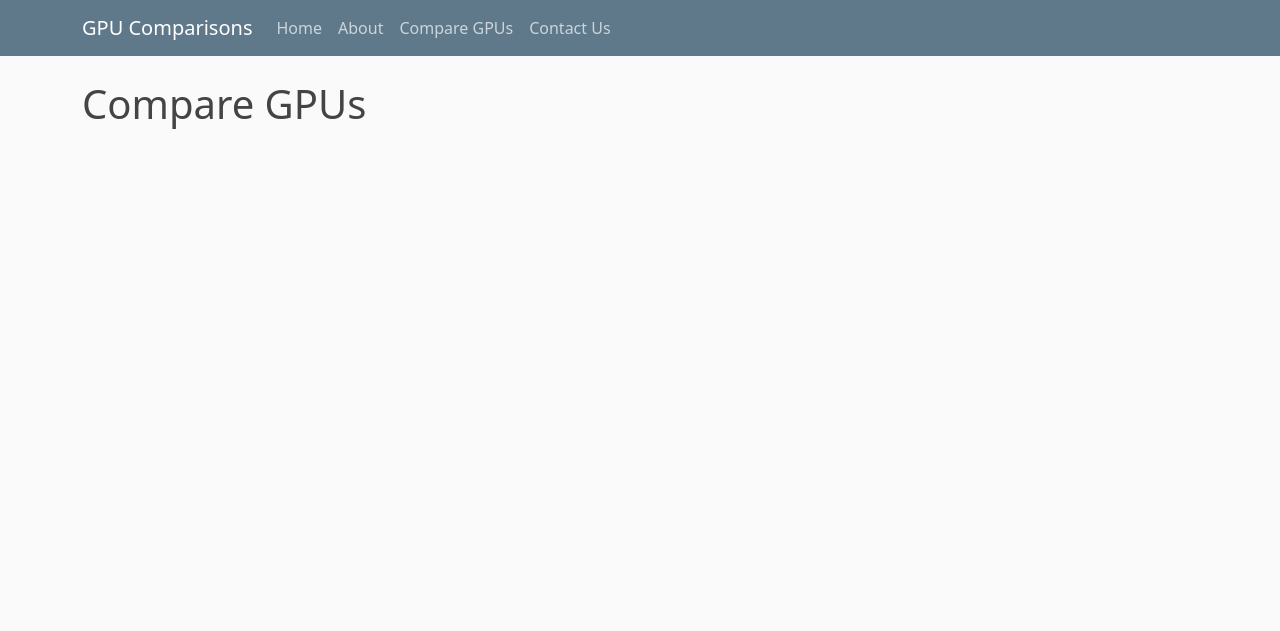
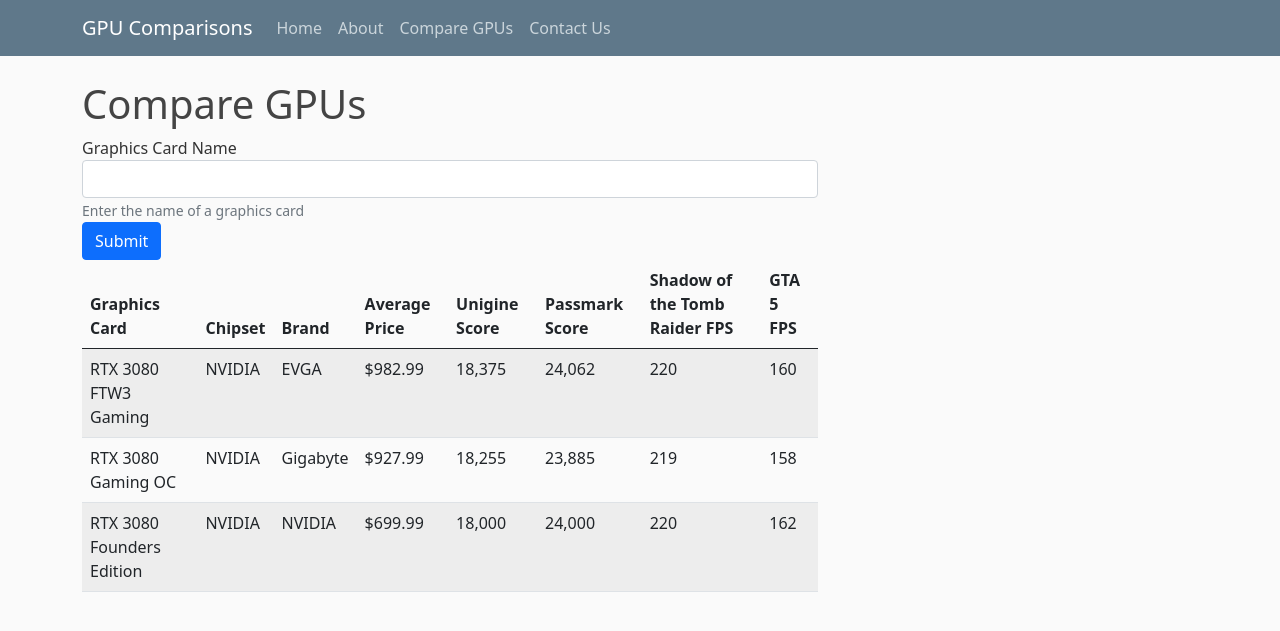
Before and after one commit to hurstdon1/cs340_Project, a Flask app: page /comparisons in a window 1280 px wide. Shown: the top 631 px of the page. Run offline with Flask 2, Linux system fonts and the light colour scheme; some libraries are stand-ins or nearby versions.

Commit message:
second commit

```diff
--- a/gpu.py
+++ b/gpu.py
@@ -4,12 +4,12 @@
 from flask_wtf import FlaskForm
 from wtforms import TextField, BooleanField, TextAreaField, SubmitField
 
-class ContactForm(FlaskForm):
-    name = TextField("Name")
-    email = TextField("Email")
-    subject = TextField("Subject")
-    message = TextAreaField("Message")
-    submit = SubmitField("Send")
+# class ContactForm(FlaskForm):
+#     name = TextField("Name")
+#     email = TextField("Email")
+#     subject = TextField("Subject")
+#     message = TextAreaField("Message")
+#     submit = SubmitField("Send")
 
 app = Flask(__name__)
 
--- a/templates/comparisons.html
+++ b/templates/comparisons.html
@@ -1,4 +1,63 @@
 {% extends "layout.html" %}
 {% block content%}
 	<h1>Compare GPUs</h1>
+
+	<form>
+		<div class="form-group">
+			<label for="graphicsCard">Graphics Card Name</label>
+			<input type="text" class="form-control" id="gpuNameSearch">
+			<small id="graphicsCardSearchHelp" class="form-text text-muted">Enter the name of a graphics card</small>
+		</div>
+
+		<button type="submit" class="btn btn-primary">Submit</button>
+	</form>
+
+	<table class="table table-striped">
+	  <thead>
+	    <tr>
+	      <th scope="col">Graphics Card</th>
+	      <th scope="col">Chipset</th>
+	      <th scope="col">Brand</th>
+	      <th scope="col">Average Price</th>
+	      <th scope="col">Unigine Score</th>
+	      <th scope="col">Passmark Score</th>
+	      <th scope="col">Shadow of the Tomb Raider FPS</th>
+	      <th scope="col">GTA 5 FPS</th>
+	    </tr>
+	  </thead>
+	  <tbody>
+	    <tr>
+	      <td>RTX 3080 FTW3 Gaming</td>
+	      <td>NVIDIA</td>
+	      <td>EVGA</td>
+	      <td>$982.99</td>
+	      <td>18,375</td>
+	      <td>24,062</td>
+	      <td>220</td>
+	      <td>160</td>
+	    </tr>
+	    <tr>
+	      <td>RTX 3080 Gaming OC</td>
+	      <td>NVIDIA</td>
+	      <td>Gigabyte</td>
+	      <td>$927.99</td>
+	      <td>18,255</td>
+	      <td>23,885</td>
+	      <td>219</td>
+	      <td>158</td>
+	    <tr>
+	      <td>RTX 3080 Founders Edition</td>
+	      <td>NVIDIA</td>
+	      <td>NVIDIA</td>
+	      <td>$699.99</td>
+	      <td>18,000</td>
+	      <td>24,000</td>
+	      <td>220</td>
+	      <td>162</td>
+	    </tr>
+	  </tbody>
+	</table>
+
+
+
 {% endblock content %}
--- a/templates/layout.html
+++ b/templates/layout.html
@@ -10,6 +10,10 @@
 
     <!-- Linking the CSS style sheet with url_for -->
     <link rel="stylesheet" type="text/css" href="{{ url_for('static', filename='main.css')}}">
+
+    <script src="https://code.jquery.com/jquery-3.3.1.slim.min.js" integrity="sha384-q8i/X+965DzO0rT7abK41JStQIAqVgRVzpbzo5smXKp4YfRvH+8abtTE1Pi6jizo" crossorigin="anonymous"></script>
+    <script src="https://cdnjs.cloudflare.com/ajax/libs/popper.js/1.14.7/umd/popper.min.js" integrity="sha384-UO2eT0CpHqdSJQ6hJty5KVphtPhzWj9WO1clHTMGa3JDZwrnQq4sF86dIHNDz0W1" crossorigin="anonymous"></script>
+    <script src="https://stackpath.bootstrapcdn.com/bootstrap/4.3.1/js/bootstrap.min.js" integrity="sha384-JjSmVgyd0p3pXB1rRibZUAYoIIy6OrQ6VrjIEaFf/nJGzIxFDsf4x0xIM+B07jRM" crossorigin="anonymous"></script>
 
 	{% if title %}
 		<title>GPU Comparisons - {{ title }}</title>
@@ -27,14 +31,15 @@
       			</button>
       			<div class="collapse navbar-collapse" id="navbarToggle">
         			<div class="navbar-nav mr-auto">
-          				<a class="nav-item nav-link" href="/">Home</a>
-          				<a class="nav-item nav-link" href="/about">About</a>
-        		</div>
-        		<!-- Navbar Right Side -->
-        		<div class="navbar-nav">
+          			<a class="nav-item nav-link" href="/">Home</a>
+          			<a class="nav-item nav-link" href="/about">About</a>
           			<a class="nav-item nav-link" href="/comparisons">Compare GPUs</a>
           			<a class="nav-item nav-link" href="/contact">Contact Us</a>
+              </div>
         		</div>
+              </form>
+            </div>
+            </div>
       		</div>
     	</div>
   		</nav>
```
